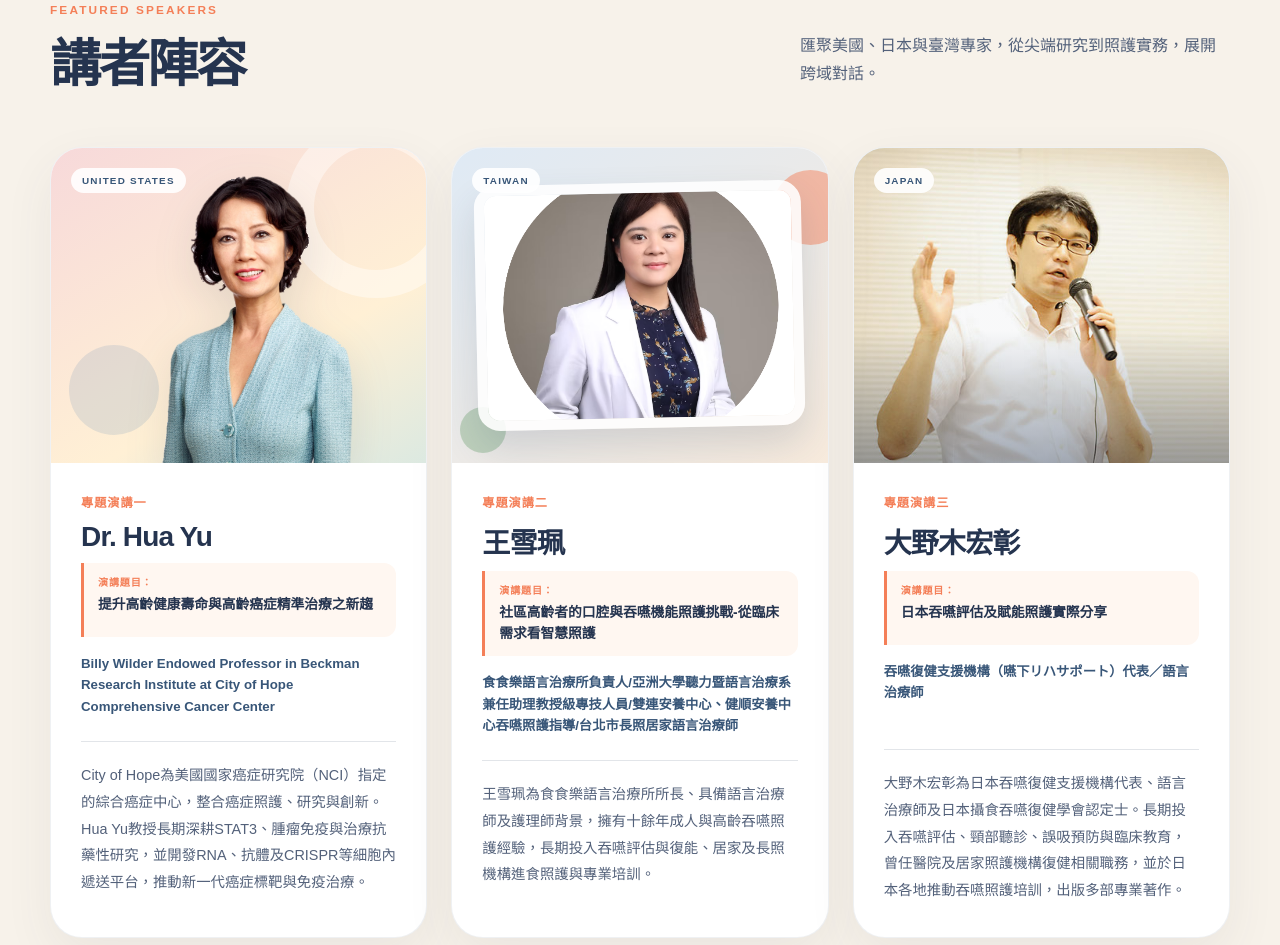
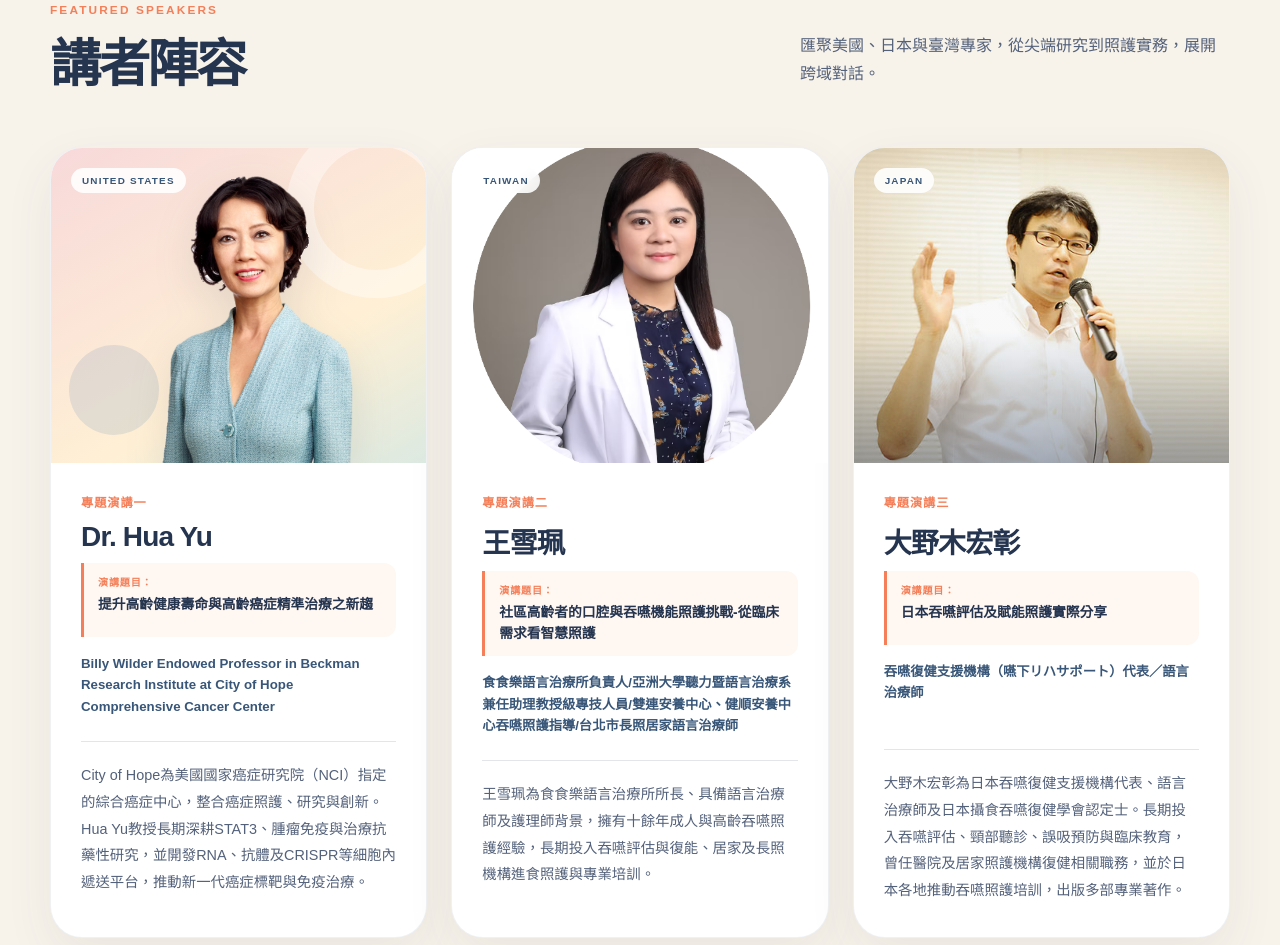
Before and after one commit to MIRDC-WFevents1/2026forum-agingcare, a plain HTML site: page index.html in a window 1280 px wide. Shown: the part 1934-2879 px from the top of the page. Drawn offline with Linux system fonts and the light colour scheme.

Commit message:
Update index.html

```diff
--- a/index.html
+++ b/index.html
@@ -77,7 +77,7 @@
           <div class="speaker-content"><p class="speaker-role">專題演講一</p><h3>Dr. Hua Yu</h3><p class="speaker-talk"><span>演講題目：</span>提升高齡健康壽命與高齡癌症精準治療之新趨</p><p class="speaker-title">Billy Wilder Endowed Professor in Beckman Research Institute at City of Hope Comprehensive Cancer Center</p><p class="speaker-bio">City of Hope為美國國家癌症研究院（NCI）指定的綜合癌症中心，整合癌症照護、研究與創新。Hua Yu教授長期深耕STAT3、腫瘤免疫與治療抗藥性研究，並開發RNA、抗體及CRISPR等細胞內遞送平台，推動新一代癌症標靶與免疫治療。</p></div>
         </article>
         <article class="speaker-card">
-          <div class="speaker-media speaker-media-team"><span class="media-label">TAIWAN</span><div class="team-photo-wrap"><img src="assets/王雪珮.png" alt="王雪珮" class="team-image"></div><span class="team-dot team-dot-one"></span><span class="team-dot team-dot-two"></span></div>
+         <div class="speaker-media speaker-media-wang"><span class="media-label">TAIWAN</span><img src="assets/王雪珮.png" alt="王雪珮" class="speaker-image wang-image"></div>
           <div class="speaker-content"><p class="speaker-role">專題演講二</p><h3>王雪珮</h3><p class="speaker-talk"><span>演講題目：</span>社區高齡者的口腔與吞嚥機能照護挑戰-從臨床需求看智慧照護</p><p class="speaker-title">食食樂語言治療所負責人/亞洲大學聽力暨語言治療系兼任助理教授級專技人員/雙連安養中心、健順安養中心吞嚥照護指導/台北市長照居家語言治療師</p><p class="speaker-bio">王雪珮為食食樂語言治療所所長、具備語言治療師及護理師背景，擁有十餘年成人與高齡吞嚥照護經驗，長期投入吞嚥評估與復能、居家及長照機構進食照護與專業培訓。</p></div>
         </article>
         <article class="speaker-card">
```
